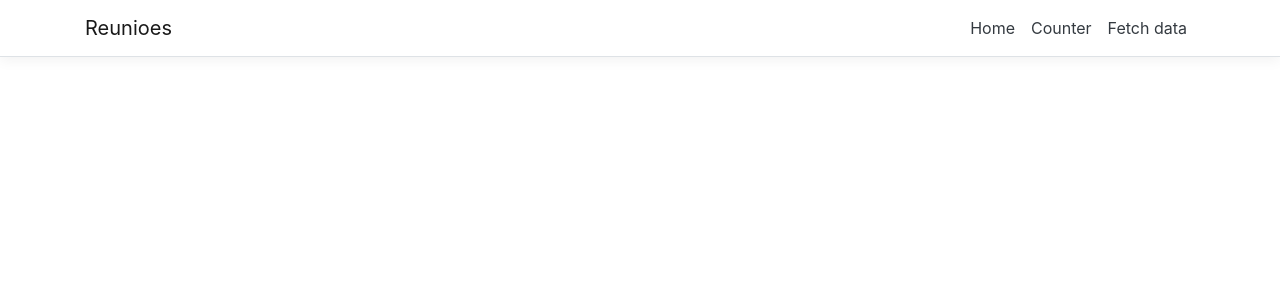
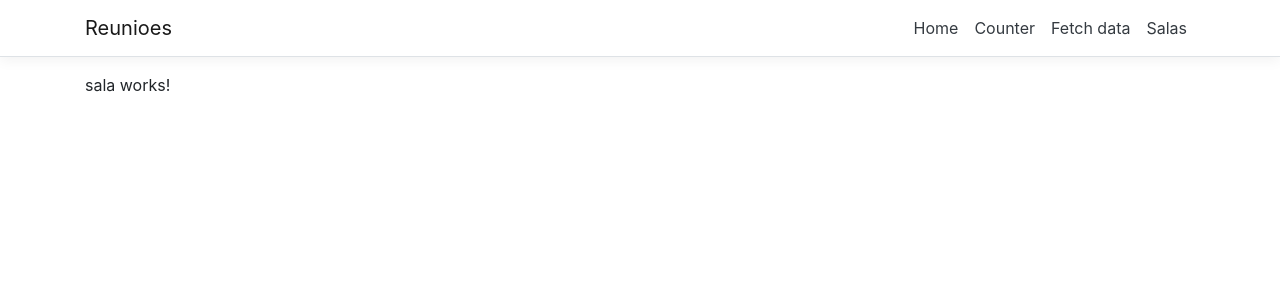
Before and after one commit to gopianco/Reunioes, an Angular app in the folder Reunioes/ClientApp/: page /sala in a window 1280 px wide. Before the commit this address led to /. Shown: the top 300 px of the page. Built offline with nearby package versions, Linux system fonts and the light colour scheme.

Commit message:
atualização compnent sala

```diff
--- a/Reunioes/ClientApp/src/app/nav-menu/nav-menu.component.html
+++ b/Reunioes/ClientApp/src/app/nav-menu/nav-menu.component.html
@@ -17,6 +17,9 @@
           <li class="nav-item" [routerLinkActive]='["link-active"]'>
             <a class="nav-link text-dark" [routerLink]='["/fetch-data"]'>Fetch data</a>
           </li>
+          <li class="nav-item" [routerLinkActive]='["link-active"]'>
+            <a class="nav-link text-dark" [routerLink]='["/sala"]'>Salas</a>
+          </li>
         </ul>
       </div>
     </div>
--- a/Reunioes/ClientApp/src/app/sala-component/sala-component.component.html
+++ /dev/null
@@ -1,3 +0,0 @@
-<p>
-  sala-component works!
-</p>
--- a/Reunioes/ClientApp/src/app/sala-component/sala-component.component.ts
+++ /dev/null
@@ -1,15 +0,0 @@
-import { Component, OnInit } from '@angular/core';
-
-@Component({
-  selector: 'app-sala-component',
-  templateUrl: './sala-component.component.html',
-  styleUrls: ['./sala-component.component.css']
-})
-export class SalaComponentComponent implements OnInit {
-
-  constructor() { }
-
-  ngOnInit() {
-  }
-
-}
--- /dev/null
+++ b/Reunioes/ClientApp/src/app/sala/sala.component.html
@@ -0,0 +1,3 @@
+<p>
+  sala works!
+</p>
--- /dev/null
+++ b/Reunioes/ClientApp/src/app/sala/sala.component.ts
@@ -0,0 +1,15 @@
+import { Component, OnInit } from '@angular/core';
+
+@Component({
+  selector: 'app-sala',
+  templateUrl: './sala.component.html',
+  styleUrls: ['./sala.component.css']
+})
+export class SalaComponent implements OnInit {
+
+  constructor() { }
+
+  ngOnInit() {
+  }
+
+}
```
Also changed, not shown: Reunioes/ClientApp/src/app/app.module.ts (+6 -3 lines), Reunioes/ClientApp/src/app/sala/sala.component.css (added), 1 other file (tests, documents, lock files or other folders).
